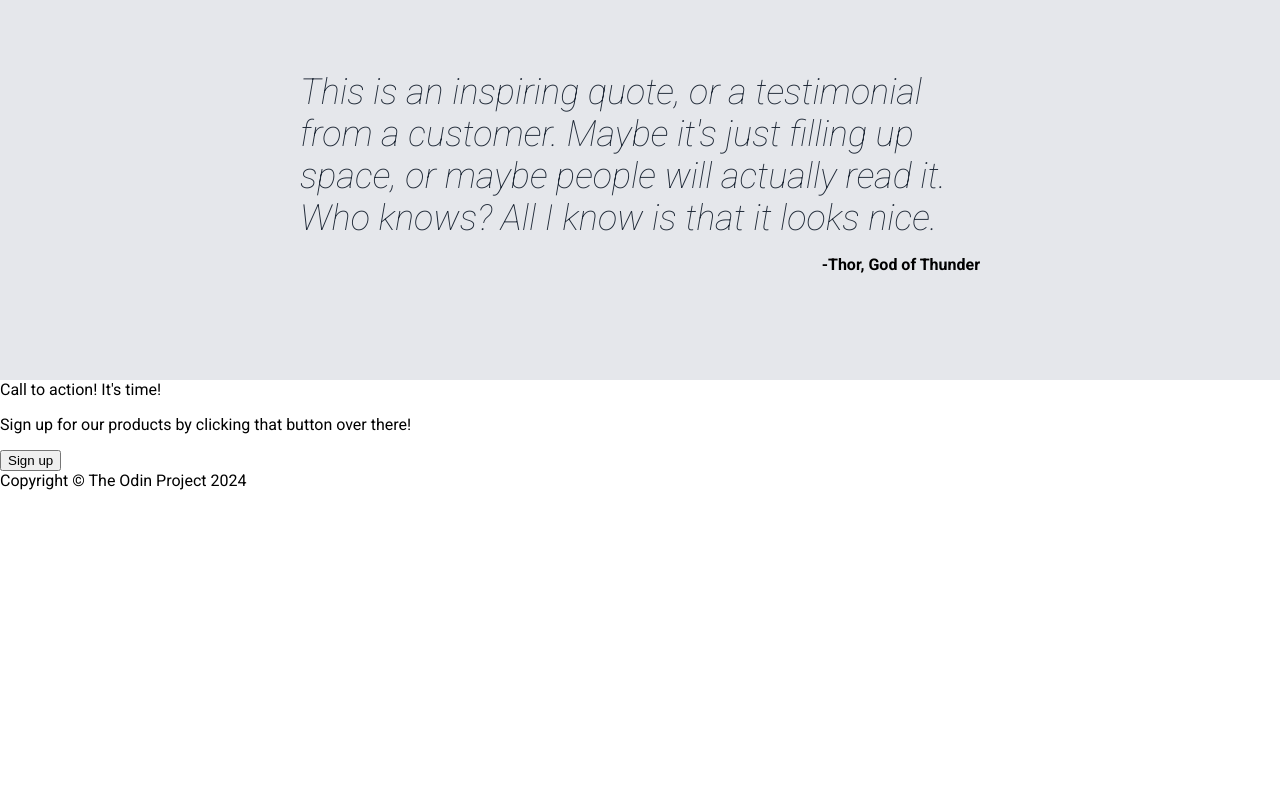
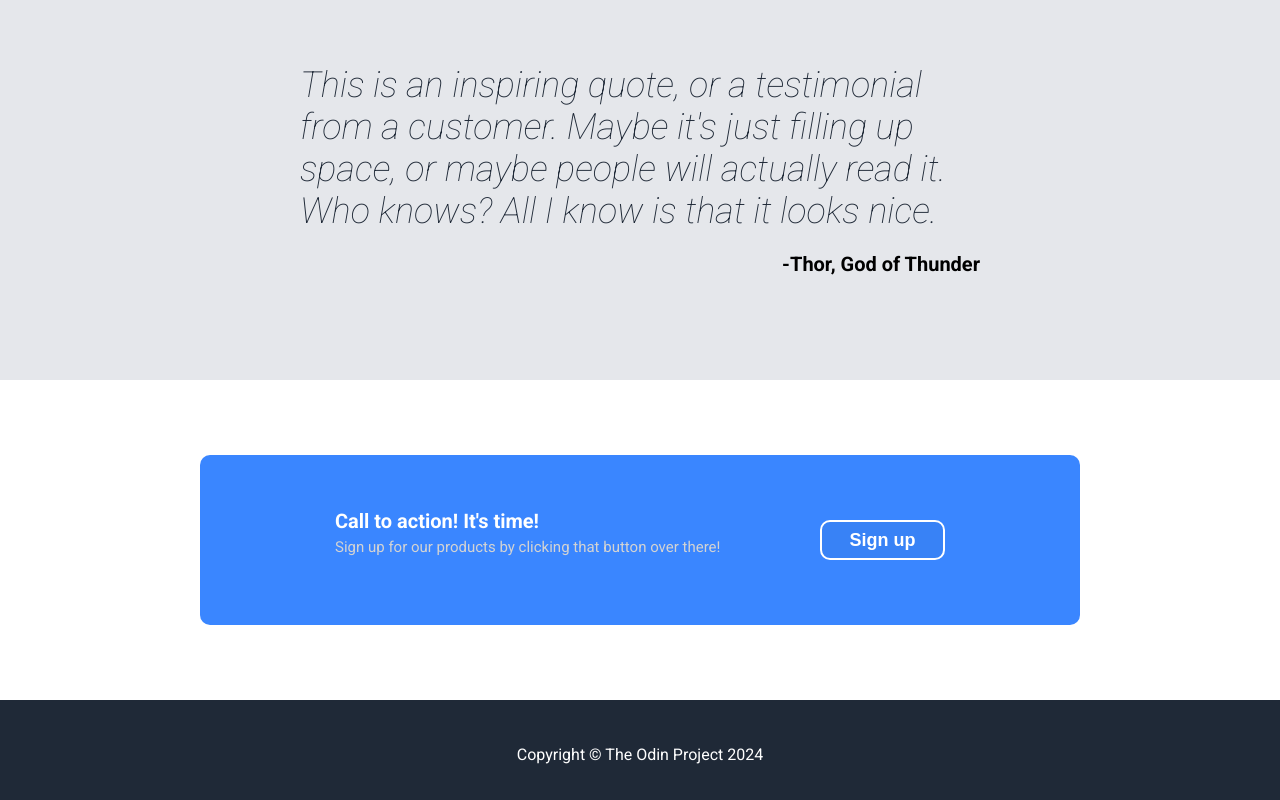
Before and after one commit to KerimKelez/landing-page, a plain HTML site: page index.html in a window 1280 px wide. Shown: the part 942-1742 px from the top of the page. Before the commit the page ends 1432 px from the top, so only its background shows below. Drawn offline with Linux system fonts and the light colour scheme.

Commit message:
Add footer and banner layout

```diff
--- a/styles.css
+++ b/styles.css
@@ -81,7 +81,7 @@ body {
     width: 125px;
     height: 40px;
     font-size: 20px;
-    background-color: #1565C0;
+    background-color: #3882F6;
     color: white;
     font-weight: 600;
 }
@@ -174,4 +174,62 @@ body {
 .author {
     align-self: flex-end;
     font-weight: bold;
+    font-size: 20px;
 }
+
+.banner-container {
+    padding: 35px;
+    display: flex;
+    align-items: center;
+    flex-direction: row;
+    justify-content: space-between;
+    margin-top: 75px;
+    margin-bottom: 75px;
+    margin-left: 200px;
+    margin-right: 200px;
+    border: 0px;
+    border-radius: 10px;
+    background-color: #3A86FF;
+    height: 100px;
+
+}
+
+.call-to-action {
+    margin-left: 100px;
+    color: white;
+    font-weight: bold;
+    font-size: 20px;
+}
+
+.note {
+    font-size: 15px;
+    font-weight: lighter;
+    margin-top: 5px;
+    color: #D3D3D3;
+}
+
+.alt-signup {
+    margin-right: 100px;
+    border-style: solid;
+    border-color: white;
+    border-radius: 10px;
+    width: 125px;
+    height: 40px;
+    font-size: 18px;
+    background-color: #3882F6;
+    color: white;
+    font-weight: 600;
+}
+
+.footer {
+    background-color: #1F2937;
+    height: 100px;
+    display: flex;
+    flex-direction: column;
+    align-items: center;
+}
+
+.footer-text {
+    margin-top: 45px;
+    color: white;
+}
```
